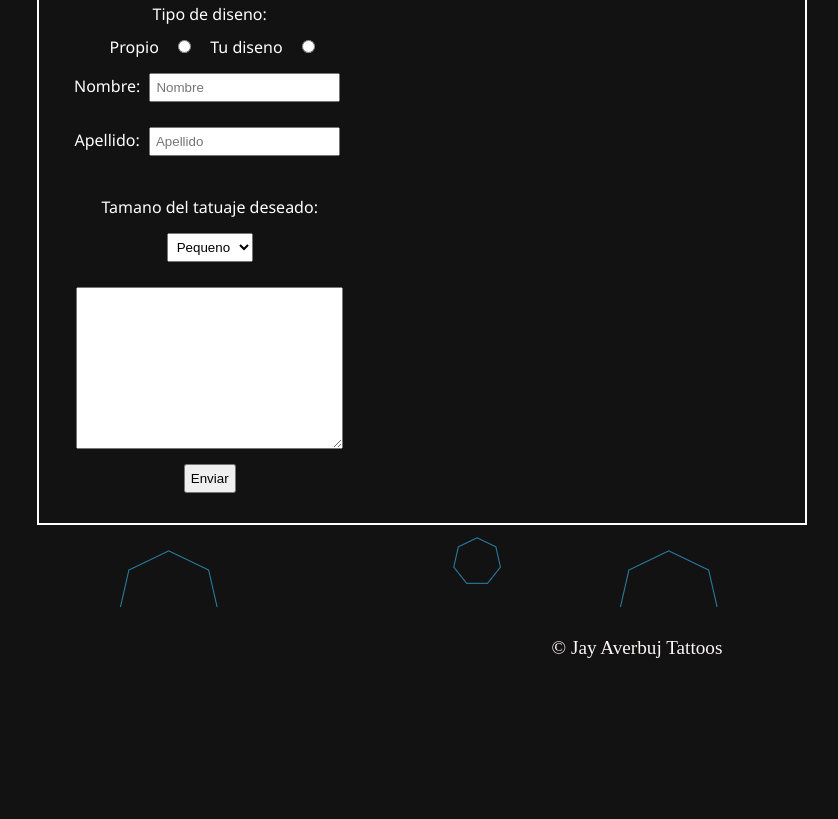
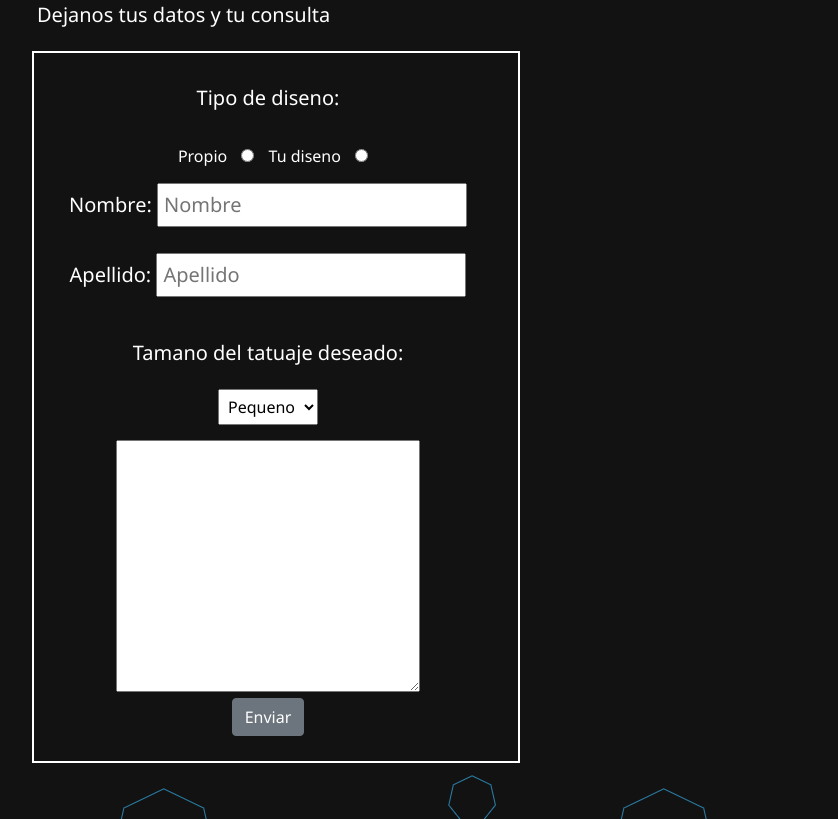
Before and after one commit to ayelents/jay_tattoos_seoane, a plain HTML site: page pages/pedi-tu-turno.html in a window 1280 px wide. Shown: the part 600-1419 px from the top of the page, without its empty margins (3-841 px from the left). Before the commit the page ends 1332 px from the top, so only its background shows below. Drawn offline with nearby package versions, Linux system fonts and the light colour scheme.

Commit message:
boostrap en todo el proyecto para la entrega complementaria

```diff
--- a/css/index.css
+++ b/css/index.css
@@ -9,7 +9,7 @@
     display: grid;
     grid-template-columns: auto 2fr;
     grid-template-rows: auto 2fr;
-    width: 100%;
+    max-width: 40%;
     border: 2px solid #fff
 }
 
@@ -19,7 +19,7 @@
 }
 
 .main_pedi-tu-turno {
-    max-width: 780px;
+    max-width: 100%;
     color:rgb(255, 255, 255);
     font-family: 'Segoe UI', Tahoma, Geneva, Verdana, sans-serif;
     text-align: left;
--- a/pages/pedi-tu-turno.html
+++ b/pages/pedi-tu-turno.html
@@ -5,6 +5,7 @@
         <meta http-equiv="X-UA-Compatible" content="IE=edge">
         <meta name="viewport" content="width=device-width, initial-scale=1.0">
         <title>Jay Averbuj Tatoos</title>
+        <link href="https://cdn.jsdelivr.net/npm/bootstrap@5.1.3/dist/css/bootstrap.min.css" rel="stylesheet" integrity="sha384-1BmE4kWBq78iYhFldvKuhfTAU6auU8tT94WrHftjDbrCEXSU1oBoqyl2QvZ6jIW3" crossorigin="anonymous">
         <link rel="stylesheet" href="../css/index.css">
     </head>
     <body class="body">
@@ -37,22 +38,22 @@
         <main class="main_pedi-tu-turno">
             <div class="fondo_animacion"></div>
             <h2>PEDI TU TURNO</h2>
-            <p>
+            <p class="lead">
                 Dejanos tus datos y tu consulta
             </p>
             <section class="section__grid">
                 <form action="" method="" enctype="">
                     <div>
-                        <p>
+                        <p class="lead">
                         Tipo de diseno:
                         </p>
                         <label for="">Propio</label>
                         <input type="radio" name="encuesta" id="Propio">
                         <label for="">Tu diseno</label>
                         <input type="radio" name="encuesta" id="Tu diseno">
-                        <p>Nombre:
+                        <p class="lead">Nombre:
                         <input type="text" name="Nombre" id="Nombre" placeholder="Nombre"></p>
-                        <p>Apellido:
+                        <p class="lead">Apellido:
                         <input type="text" name="Apellido" id="Apellido" placeholder="Apellido"></p>
                     </div>
                     <div class="Tamaño__tatuaje">
@@ -68,12 +69,13 @@
                     <div>
                         <textarea name="message" id="" cols="30" rows="10"></textarea>
                         <br>
-                        <input type="submit" value="Enviar">
+                        <button type="button" class="btn btn-secondary">Enviar</button>
                     </div>
                 </form>
             </section>
             <div class="fondo_animacion"></div>
         </main>
         <footer class="footer"><p> &copy; Jay Averbuj Tattoos</p></footer>
+        <script src="https://cdn.jsdelivr.net/npm/bootstrap@5.1.3/dist/js/bootstrap.bundle.min.js" integrity="sha384-ka7Sk0Gln4gmtz2MlQnikT1wXgYsOg+OMhuP+IlRH9sENBO0LRn5q+8nbTov4+1p" crossorigin="anonymous"></script>
     </body>
 </html>
```
Also changed, not shown: pages/cuidados.html (+4 -2 lines), pages/dudas.html (+5 -3 lines).
